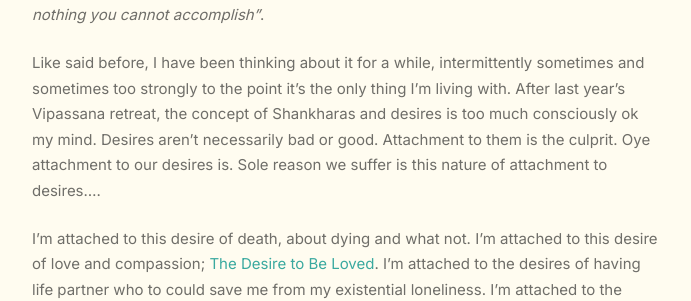
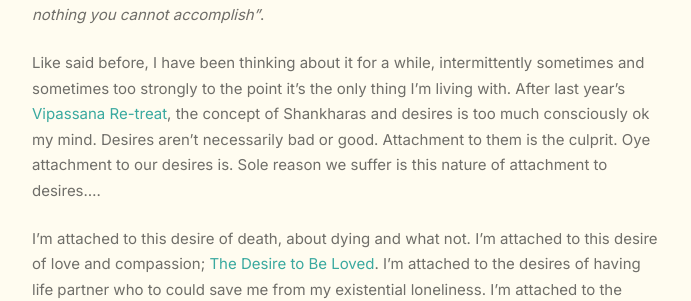
Before and after one commit to NISH1001/NISH1001.github.io, a Jekyll site: the page built from _posts/2025-12-25-attachments-to-desires.markdown, in a window 1280 px wide. Shown: the part 816-1117 px from the top of the page, without its empty margins (293-984 px from the left). Built offline with Jekyll 4.4.1, drawn with Linux system fonts in a browser that asks for light colours.

Commit message:
Add vipassana retreat backlink

```diff
--- a/_posts/2025-12-25-attachments-to-desires.markdown
+++ b/_posts/2025-12-25-attachments-to-desires.markdown
@@ -13,7 +13,8 @@ Lately I have been thinking about desires in a way I haven't thought for a while
 
 Adulthood has been challenging for the past recent years: day in day out dangling to this small thread of  existential loneliness. To the point absurdly enough of not wanting to live. And those are the desires I have had many times and at times the desires to do something grander than life and cosmic. This spectrum of desires, as paradoxically superimposed, feels like a burden. I think this is difficult for everyone. And probably more difficult in the modern world. As [[David Foster Wallace]] puts it, *"To be, in a word, unborable.... It is the key to modern life. If you are immune to boredom, there is literally nothing you cannot accomplish"*.
 
-Like said before, I have been thinking about it for a while, intermittently sometimes and sometimes too strongly to the point it's the only thing I'm living with. After last year's Vipassana retreat, the concept of Shankharas and desires is too much consciously ok my mind. Desires aren't necessarily bad or good. Attachment to them is the culprit. Oye attachment to our desires is. Sole reason we suffer is this nature of attachment to desires....
+Like said before, I have been thinking about it for a while, intermittently sometimes and sometimes too strongly to the point it's the only thing I'm living with.
+After last year's [[Vipassana Re-treat]], the concept of Shankharas and desires is too much consciously ok my mind. Desires aren't necessarily bad or good. Attachment to them is the culprit. Oye attachment to our desires is. Sole reason we suffer is this nature of attachment to desires....
 
 I'm attached to this desire of death, about dying and what not. I'm attached to this desire of love and compassion; [[The Desire to Be Loved]]. I'm attached to the desires of having life partner who to could save me from my existential loneliness. I'm attached to the desires of wealth. The desires of becoming a great musician. The attachment to desires of materialistic world. The attachment to desires of being spiritual. At the end of this infinite list is the attachment to sound something profound that people would appreciate my existence and all the myriads of this existence.
 
```
